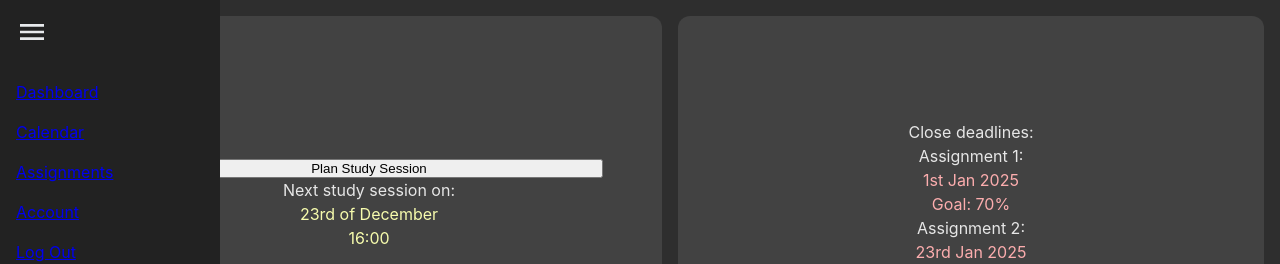
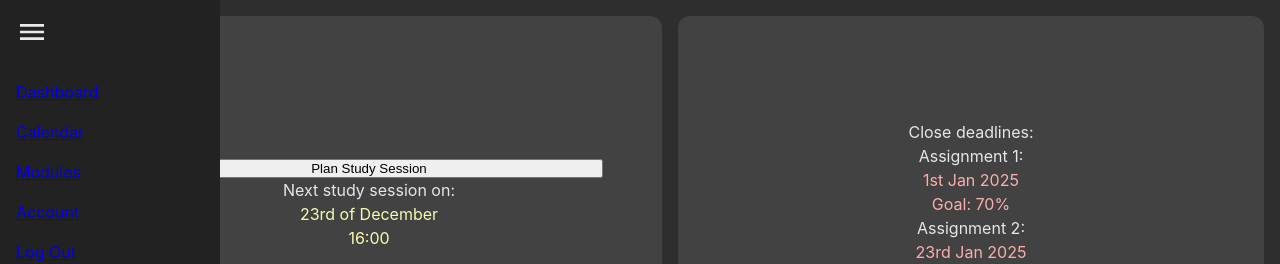
Before and after one commit to b-sass/FYP, a React (Vite) app: page /dashboard in a window 1280 px wide. Both pictures are taken after a click on the picture 32 px from the left and 32 px from the top of the page. Shown: the top 264 px of the page. Built offline with nearby package versions, Linux system fonts and the light colour scheme.

Commit message:
Change sidebar link from assignments to modules.

```diff
--- a/src/components/ui/Navbar.tsx
+++ b/src/components/ui/Navbar.tsx
@@ -17,10 +17,10 @@ let Navbar = () => {
             <div className={styles.navContent}>
                 {/* Place your nav links or content here */}
                 <a href="/dashboard">Dashboard</a>
-                <a href="#">Calendar</a>
-                <a href="#">Assignments</a>
-                <a href="#">Account</a>
-                <a href="#">Log Out</a>
+                <a href="/calendar">Calendar</a>
+                <a href="/modules">Modules</a>
+                <a href="/account">Account</a>
+                <a href="/login">Log Out</a>
             </div>
         </nav>
     );
--- a/src/main.tsx
+++ b/src/main.tsx
@@ -9,11 +9,13 @@ ReactDOM.createRoot(document.getElementById('root')!).render(
   <React.StrictMode>
     <Router>
       <Routes>
+        <Route path="/" element={<Navigate to="/login" replace />} />
         <Route path="/login" element={<Login />} />
-        <Route path="/" element={<Navigate to="/login" replace />} />
         <Route path="/register" element={<h1>Register</h1>} />
         <Route path="/reset-password" element={<h1>Reset Password</h1>} />
         <Route path="/dashboard" element={<Dashboard />} />
+        <Route path="/calendar" element={<h1>Calendar</h1>} />
+        <Route path="/modules" element={<h1>Modules</h1>} />
       </Routes>
     </Router>
   </React.StrictMode>,
```
